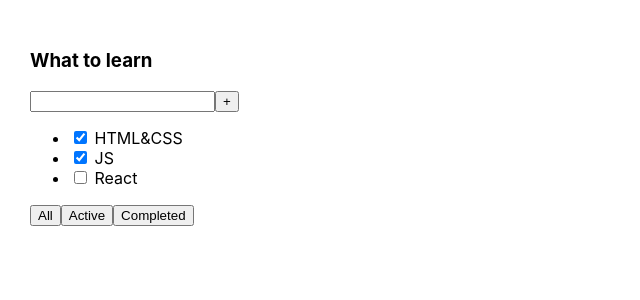
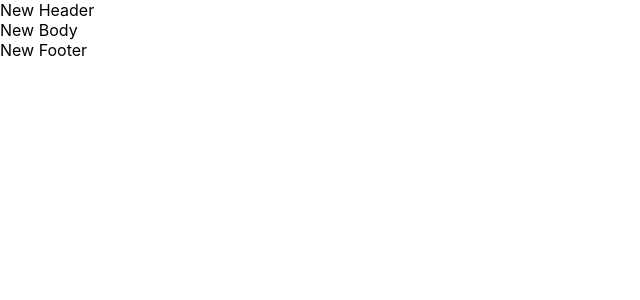
Before and after one commit to webaldar/microtasks, a React (Create React App) app: page / in a window 1280 px wide. Shown: the top 300 px of the page, without its empty margins (0-640 px from the left). Built offline with nearby package versions, Linux system fonts and the light colour scheme.

Commit message:
1 lesson completed

```diff
--- a/src/App.tsx
+++ b/src/App.tsx
@@ -1,27 +1,17 @@
 import React from 'react';
 import './App.css';
+import {Header} from "./site/Header";
+import {Body} from "./site/Body";
+import {Footer} from "./site/Footer";
+
 
 function App() {
     return (
-        <div className="App">
-            <div>
-                <h3>What to learn</h3>
-                <div>
-                    <input/>
-                    <button>+</button>
-                </div>
-                <ul>
-                    <li><input type="checkbox" checked={true}/> <span>HTML&CSS</span></li>
-                    <li><input type="checkbox" checked={true}/> <span>JS</span></li>
-                    <li><input type="checkbox" checked={false}/> <span>React</span></li>
-                </ul>
-                <div>
-                    <button>All</button>
-                    <button>Active</button>
-                    <button>Completed</button>
-                </div>
-            </div>
-        </div>
+        <>
+            <Header titleForHeader={'New Header'}/>
+            <Body titleForBody={'New Body'}/>
+            <Footer titleForFooter={'New Footer'}/>
+        </>
     );
 }
 
--- /dev/null
+++ b/src/site/Body.tsx
@@ -0,0 +1,9 @@
+import React from 'react';
+type bodyType = {
+    titleForBody: string
+}
+export const Body = ({titleForBody}: bodyType) => {
+    return (
+        <div>{titleForBody}</div>
+    );
+};
--- /dev/null
+++ b/src/site/Footer.tsx
@@ -0,0 +1,10 @@
+import React from 'react';
+
+type footerType = {
+    titleForFooter: string
+}
+export const Footer = (props: footerType) => {
+    return (
+        <div>{props.titleForFooter}</div>
+    );
+};
--- /dev/null
+++ b/src/site/Header.tsx
@@ -0,0 +1,10 @@
+import React from 'react';
+
+type headerType = {
+    titleForHeader: string
+}
+export const Header = (props: headerType) => {
+    return (
+        <div>{props.titleForHeader}</div>
+    );
+};
```
